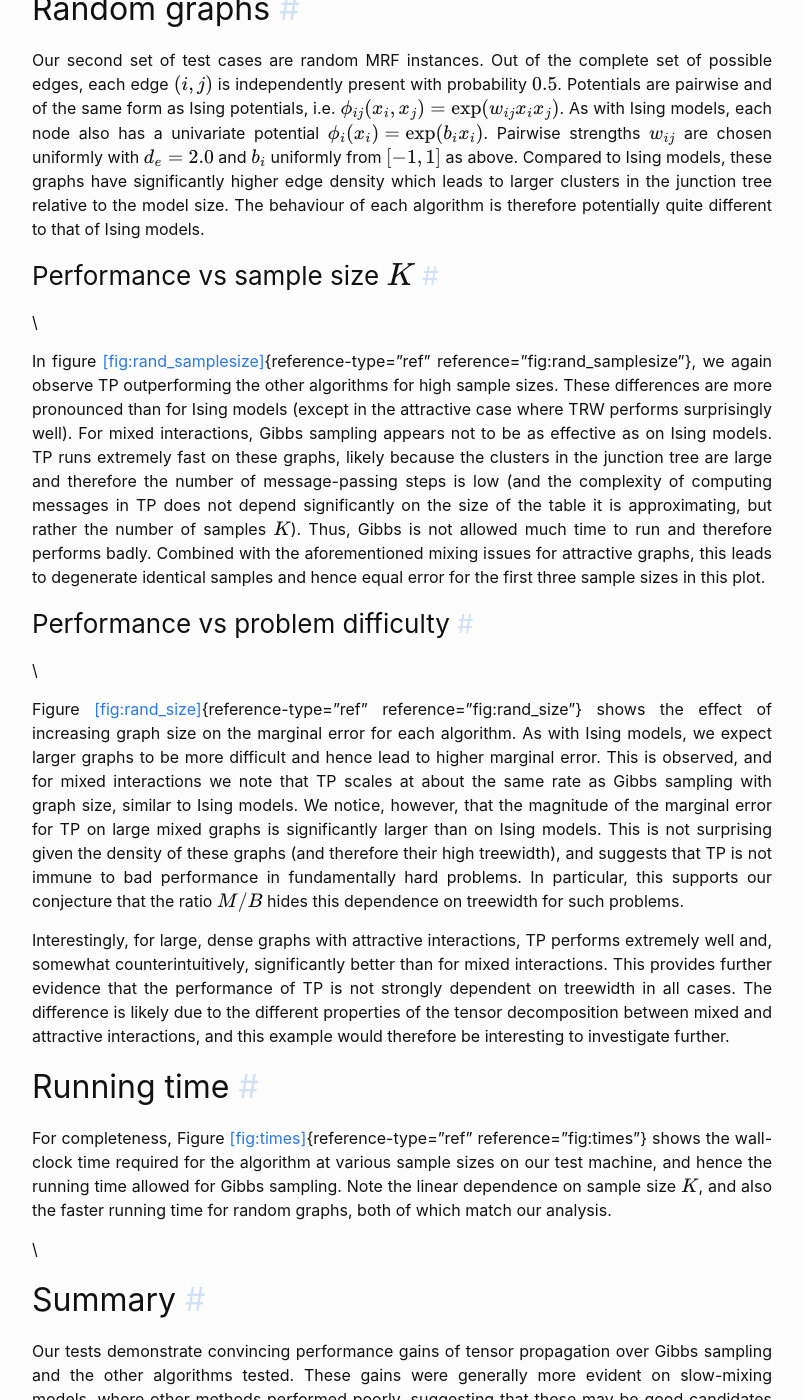
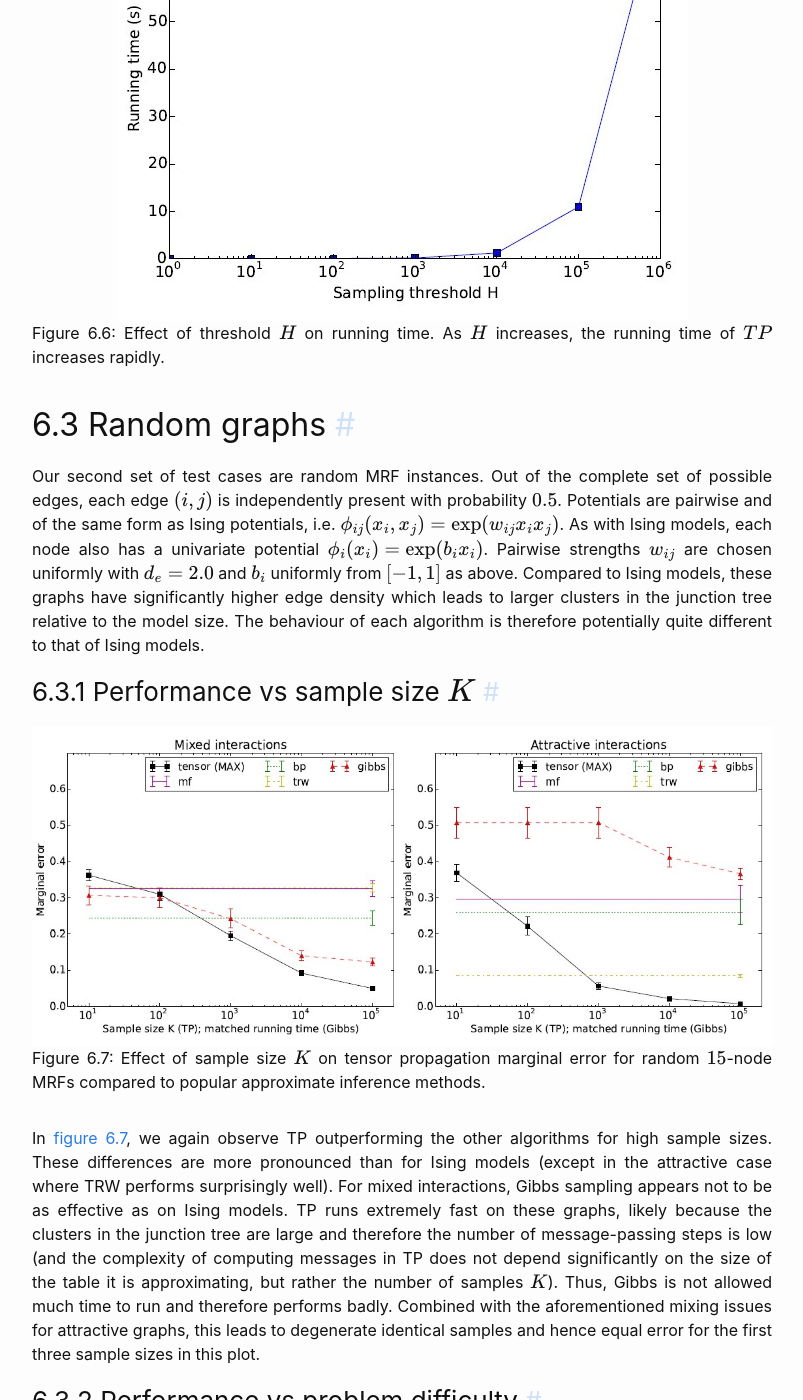
Before and after one commit to akxlr/akxlr.github.io, a Jekyll site: the page built from _posts/2022-02-26-chapter-6.md, in a window 1280 px wide and 1400 px high, scrolled down 6607 px. Shown: the whole window, without its empty margins (238-1041 px from the left). Built offline with Jekyll 4.4.1, drawn with Linux system fonts in a browser that asks for light colours; some of the changed text lies outside the part shown.

Commit message:
ch-6 done

```diff
--- a/_posts/2022-02-26-chapter-6.md
+++ b/_posts/2022-02-26-chapter-6.md
@@ -263,24 +264,18 @@ approximate the product with Algorithm 3 versus computing the product exactly, a
 set to $1$ in all of the above experiments. We expect higher $H$ to lead
 to more accurate results, at the expense of increased running time.
 
-As expected, figure
-[\[fig:ising_threshold\]](#fig:ising_threshold){reference-type="ref"
-reference="fig:ising_threshold"} demonstrates the beneficial effect of
+As expected, [figure 6.5](#fig:65) demonstrates the beneficial effect of
 performing more exact multiplications on marginal error. $H$ does not
 have a substantial effect for larger sample sizes in the ranges that we
 can reasonably test; we therefore omit results for $K>100$. Note,
-however, that the running time increases rapidly, as shown in figure
-[\[fig:ising_threshold_time\]](#fig:ising_threshold_time){reference-type="ref"
-reference="fig:ising_threshold_time"}. Our results suggest that this
-increase in running time is generally not justified, since the
-improvement is relatively small compared to the increase in running
-time.
+however, that the running time increases rapidly, as shown in [figure 6.6](#fig:66). Our results suggest that this increase in running time is generally not justified, since the improvement is relatively small compared to the increase in running time.
 
-\
+![fig_6.6](/assets/images/fig_6.6.jpg)
+{:.img.fig.fig66 style="width: 100%;text-align: center;" id="fig:66"}
 
-\
-
-## Random graphs
+Effect of threshold $H$ on running time. As $H$ increases, the running time of $TP$ increases rapidly.
+{:.figure text='6.6' style="text-align: justify" id='fig-6.6'}
+## 6.3 Random graphs
 
 Our second set of test cases are random MRF instances. Out of the
 complete set of possible edges, each edge $(i,j)$ is independently
@@ -295,13 +290,15 @@ clusters in the junction tree relative to the model size. The behaviour
 of each algorithm is therefore potentially quite different to that of
 Ising models.
 
-### Performance vs sample size $K$
+### 6.3.1 Performance vs sample size $K$
 
-\
+![fig_6.7](/assets/images/fig_6.7.jpg)
+{:.img.fig.fig67 style="width: 100%;text-align: center;" id="fig:67"}
 
-In figure
-[\[fig:rand_samplesize\]](#fig:rand_samplesize){reference-type="ref"
-reference="fig:rand_samplesize"}, we again observe TP outperforming the
+Effect of sample size $K$ on tensor propagation marginal error for random $15$-node MRFs compared to popular approximate inference methods.
+{:.figure text='6.7' style="text-align: justify" id='fig-6.7'}
+
+In [figure 6.7](#fig:67), we again observe TP outperforming the
 other algorithms for high sample sizes. These differences are more
 pronounced than for Ising models (except in the attractive case where
 TRW performs surprisingly well). For mixed interactions, Gibbs sampling
@@ -315,12 +312,15 @@ performs badly. Combined with the aforementioned mixing issues for
 attractive graphs, this leads to degenerate identical samples and hence
 equal error for the first three sample sizes in this plot.
 
-### Performance vs problem difficulty
+### 6.3.2 Performance vs problem difficulty
 
-\
+![fig_6.8](/assets/images/fig_6.8.jpg)
+{:.img.fig.fig68 style="width: 100%;text-align: center;" id="fig:68"}
 
-Figure [\[fig:rand_size\]](#fig:rand_size){reference-type="ref"
-reference="fig:rand_size"} shows the effect of increasing graph size on
+Effect of graph size on marginal error for random MRFs.
+{:.figure text='6.8' style="text-align: center " id='fig-6.8'}
+
+[Figure 6.8](#fig:68) shows the effect of increasing graph size on
 the marginal error for each algorithm. As with Ising models, we expect
 larger graphs to be more difficult and hence lead to higher marginal
 error. This is observed, and for mixed interactions we note that TP
@@ -341,18 +341,21 @@ cases. The difference is likely due to the different properties of the
 tensor decomposition between mixed and attractive interactions, and this
 example would therefore be interesting to investigate further.
 
-## Running time
+## 6.4 Running time
 
-For completeness, Figure
-[\[fig:times\]](#fig:times){reference-type="ref" reference="fig:times"}
+For completeness, [Figure 6.9](#fig:69)
 shows the wall-clock time required for the algorithm at various sample
 sizes on our test machine, and hence the running time allowed for Gibbs
 sampling. Note the linear dependence on sample size $K$, and also the
 faster running time for random graphs, both of which match our analysis.
 
-\
+![fig_6.9](/assets/images/fig_6.9.jpg)
+{:.img.fig.fig69 style="width: 100%;text-align: center;" id="fig:69"}
 
-## Summary
+Running time for TP versus sample size K. Left: Ising models; Right: random graphs.
+{:.figure text='6.9' style="text-align: center" id='fig-6.9'}
+
+## 6.5  Summary
 
 Our tests demonstrate convincing performance gains of tensor propagation
 over Gibbs sampling and the other algorithms tested. These gains were
@@ -375,9 +378,10 @@ Note that whilst the methods we compared against are commonly used to
 benchmark approximate inference methods, the literature on approximate
 inference methods is vast, and we cannot claim that TP outperforms all
 of these algorithms. An interesting next step would be to test TP
-against the recent sampling approaches described in Section
-[\[sec:related\]](#sec:related){reference-type="ref"
-reference="sec:related"}, such as particle belief propagation [@ihl09].
+against the recent sampling approaches described in Section 5.6,
+such as particle belief propagation [{{page.ihl09}}].
+
+<br/>
 
 [^1]: Note that because we are comparing tensor propagation with Gibbs
     based on matched running time, the comparisons that follow are
```
Also changed, not shown: other parts of _posts/2022-02-26-chapter-6.md (+1 -0 lines), assets/images/fig_6.6.jpg (added), assets/images/fig_6.7.jpg (added), assets/images/fig_6.8.jpg (added), assets/images/fig_6.9.jpg (added).
